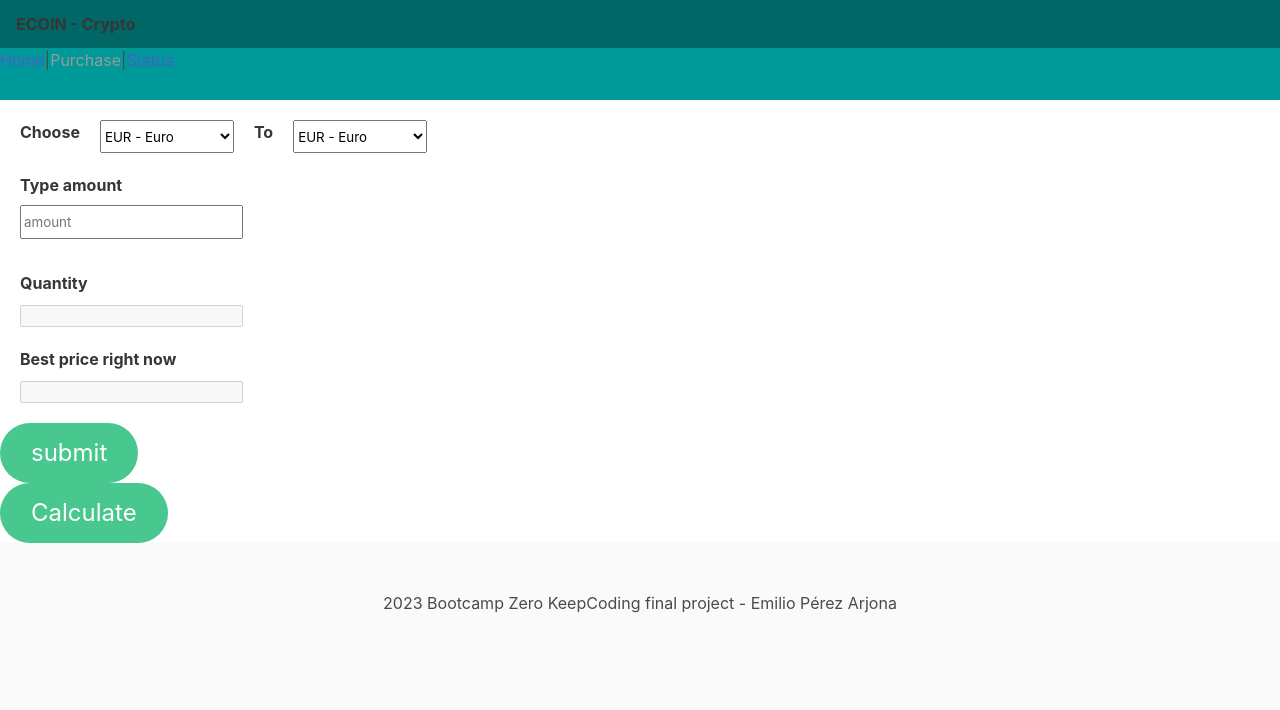
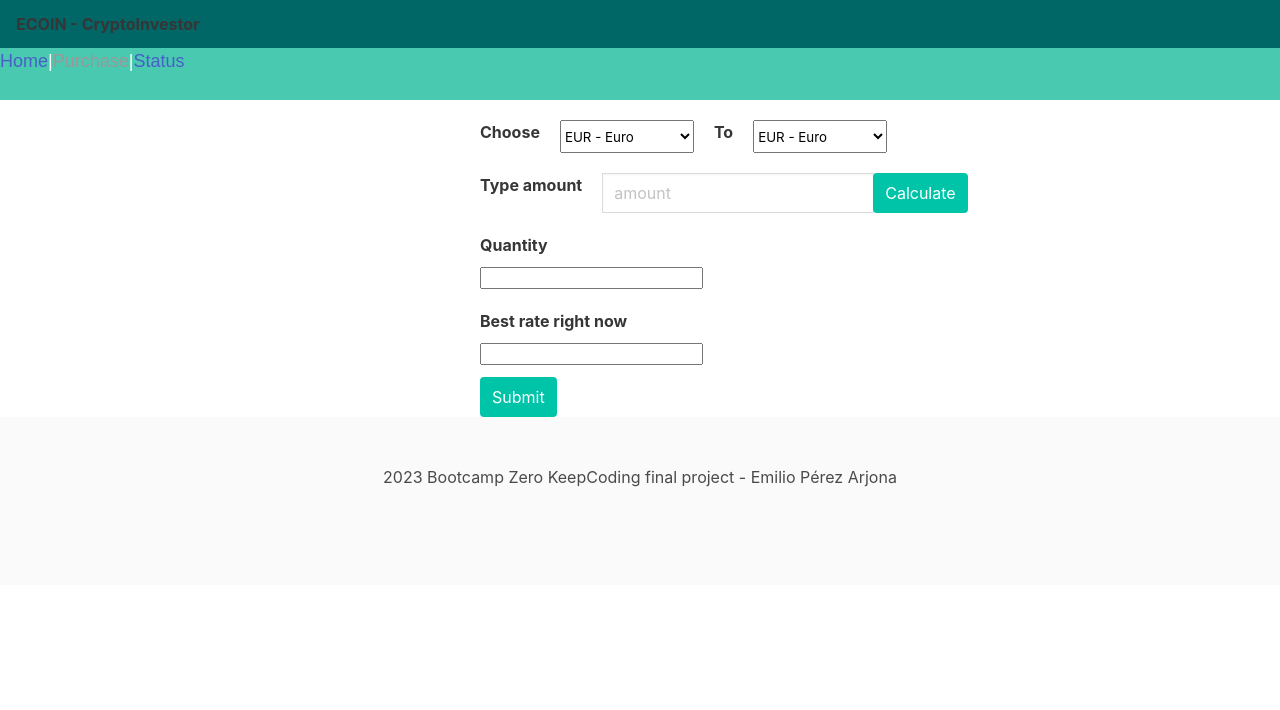
Before and after one commit to 3milioP/CoinAPI_Project, a Flask app: page /purchase in a window 1280 px wide. Shown: the top 710 px of the page. Run offline with Flask 2, Linux system fonts and the light colour scheme.

Commit message:
feat:another CSS's improvements

```diff
--- a/balance/__init__.py
+++ b/balance/__init__.py
@@ -1,9 +1,9 @@
 from flask import Flask
 from flask_cors import CORS
 
-# APIKEY = 'E6A881EC-A489-4A17-BD9D-354A4625D54A'
+APIKEY = 'E6A881EC-A489-4A17-BD9D-354A4625D54A'
 # APIKEY = 'A64FF26D-9DBE-472B-9AEA-BE1E93B6C932'
-APIKEY = '4AD6E075-1F3D-4CB0-8309-76741E5D4BA2'
+# APIKEY = '4AD6E075-1F3D-4CB0-8309-76741E5D4BA2'
 
 COINS = [("EUR", "EUR - Euro"),
          ("BTC", "BTC - Bitcoin"),
--- a/balance/forms.py
+++ b/balance/forms.py
@@ -18,6 +18,6 @@ class MovementForm(FlaskForm):
 
     to_quantity = FloatField('Quantity', render_kw={'readonly': True})
 
-    u_price = FloatField('Best price right now', render_kw={'readonly': True})
+    u_price = FloatField('Best rate right now', render_kw={'readonly': True})
 
-    submit = SubmitField('submit')
+    submit = SubmitField('Submit')
--- a/balance/local_api.py
+++ b/balance/local_api.py
@@ -34,7 +34,7 @@ def list_movements():
         else:
             result = {
                 'status': 'error',
-                'message': f'There are no movements in the system'
+                'message': 'There are no movements in the system'
             }
             status_code = 404
 
--- a/balance/static/css/style.css
+++ b/balance/static/css/style.css
@@ -14,12 +14,112 @@
     margin-right: 20px;
 }
 
-.button {
-    margin-right: 80px;
+.button .is-info {
+    background-color: #00c4a7;
+    border-color: transparent;
+    color: #fff;
+}
+
+.secundary-button {
+    background-color: #00c4a7;
+    border-color: transparent;
+    color: #fff;
+    border-width: 1px;
+    cursor: pointer;
+    justify-content: center;
+    padding-bottom: calc(0.5em - 1px);
+    padding-left: 1em;
+    padding-right: 1em;
+    padding-top: calc(0.5em - 1px);
+    text-align: center;
+    white-space: nowrap;
+    font-weight: 400;
+    box-sizing: inherit;
+    -webkit-appearance: none;
+    align-items: center;
+    border: 1px solid transparent;
+    border-top-color: transparent;
+    border-top-width: 1px;
+    border-right-color: transparent;
+    border-right-width: 1px;
+    border-bottom-color: transparent;
+    border-bottom-width: 1px;
+    border-left-color: transparent;
+    border-left-width: 1px;
+    border-radius: 4px;
+    box-shadow: none;
+    display: inline-flex;
+    font-size: 1rem;
+    height: 2.5em;
+    justify-content: flex-start;
+    line-height: 1.5;
+    padding-bottom: calc(0.5em - 1px);
+    padding-left: calc(0.75em - 1px);
+    padding-right: calc(0.75em - 1px);
+    padding-top: calc(0.5em - 1px);
+    position: relative;
+    vertical-align: top;
+
+    font-family: BlinkMacSystemFont, -apple-system, "Segoe UI", "Roboto", "Oxygen", "Ubuntu", "Cantarell", "Fira Sans", "Droid Sans", "Helvetica Neue", "Helvetica", "Arial", sans-serif;
+}
+
+.main-button {
+
+    margin-left: 30rem;
+    background-color: #00c4a7;
+    border-color: transparent;
+    color: #fff;
+    border-width: 1px;
+    cursor: pointer;
+    justify-content: center;
+    padding-bottom: calc(0.5em - 1px);
+    padding-left: 1em;
+    padding-right: 1em;
+    padding-top: calc(0.5em - 1px);
+    text-align: center;
+    white-space: nowrap;
+    font-weight: 400;
+    box-sizing: inherit;
+    -webkit-appearance: none;
+    align-items: center;
+    border: 1px solid transparent;
+    border-top-color: transparent;
+    border-top-width: 1px;
+    border-right-color: transparent;
+    border-right-width: 1px;
+    border-bottom-color: transparent;
+    border-bottom-width: 1px;
+    border-left-color: transparent;
+    border-left-width: 1px;
+    border-radius: 4px;
+    box-shadow: none;
+    display: inline-flex;
+    font-size: 1rem;
+    height: 2.5em;
+    justify-content: flex-start;
+    line-height: 1.5;
+    padding-bottom: calc(0.5em - 1px);
+    padding-left: calc(0.75em - 1px);
+    padding-right: calc(0.75em - 1px);
+    padding-top: calc(0.5em - 1px);
+    position: relative;
+    vertical-align: top;
+
+    font-family: BlinkMacSystemFont, -apple-system, "Segoe UI", "Roboto", "Oxygen", "Ubuntu", "Cantarell", "Fira Sans", "Droid Sans", "Helvetica Neue", "Helvetica", "Arial", sans-serif;
 }
 
 .navbar {
-    background-color: #009999;
+    background-color: #48C9B0;
+    font-size: medium;
+    font-family: sans-serif;
+    color: #fff;
+    text-align: center;
+}
+
+.navbar-menu {
+    font-family: sans-serif;
+    font-size: large;
+    color: #fff;
 }
 
 .table-container {
@@ -35,3 +135,11 @@
 .content-table-status {
     margin: 50rem;
 }
+
+.field {
+    margin-left: 30rem;
+}
+
+.center {
+    margin-left: 7rem;
+}
--- a/balance/static/js/form.js
+++ b/balance/static/js/form.js
@@ -1,8 +1,6 @@
-console.log('--- Iniciamos ejecución de form.js ---');
-
-// const APIKEY = 'E6A881EC-A489-4A17-BD9D-354A4625D54A'
+const APIKEY = 'E6A881EC-A489-4A17-BD9D-354A4625D54A'
 // const APIKEY = 'A64FF26D-9DBE-472B-9AEA-BE1E93B6C932'
-const APIKEY = '4AD6E075-1F3D-4CB0-8309-76741E5D4BA2'
+// const APIKEY = '4AD6E075-1F3D-4CB0-8309-76741E5D4BA2'
 
 
 const form = document.getElementById('form-mov');
@@ -86,7 +84,7 @@ function sendForm(event) {
     let url;
 
     operacion = 'POST';
-    url = 'http://127.0.0.1:5000//api/v1/movements';
+    url = 'http://127.0.0.1:5000/api/v1/movements';
 
     fetch(url, {
         method: operacion,
--- a/balance/templates/components/header.html
+++ b/balance/templates/components/header.html
@@ -1 +1 @@
-<header class="card-header-title">ECOIN - Crypto</header>
+<header class="card-header-title">ECOIN - CryptoInvestor</header>
--- a/balance/templates/purchase.html
+++ b/balance/templates/purchase.html
@@ -20,15 +20,19 @@
 
     </div>
 
-    <div class="field">
+    <div class="field has-addons">
         {{ form.from_quantity.label(class_="label") }}
         <div class="control">
-            <input class="select" id="from_quantity" name="from_quantity" required="" type="text" value=""
+            <input class="input" id="from_quantity" name="from_quantity" required="" type="text" value=""
                 placeholder="amount">
+        </div>
+        <div class="control">
+            <a class="secundary-button" id="calculate">
+                Calculate
+            </a>
         </div>
     </div>
 
-    <fieldset disabled>
     <div class="field">
         {{ form.to_quantity.label(class_="label") }}
         {{ form.to_quantity }}
@@ -39,14 +43,10 @@
         {{ form.u_price }}
     </div>
 
-    </fieldset>
-    <div class="actions">
-        {{ form.submit(class_="button is-large is-success is-rounded") }}
+    <div>
+        {{ form.submit(class_="main-button") }}
     </div>
+
 </form>
 
-<div>
-    <button class="button is-large is-success is-rounded" id="calculate">Calculate</button>
-</div>
-
 {% endblock content %}
--- a/balance/templates/status.html
+++ b/balance/templates/status.html
@@ -9,11 +9,11 @@
 <h1 class="tittle">Inversion Status</h1>
 
 <div class="table-container">
-    <table>
+    <table class="table">
         <thead>
             <tr>
-                <th class="content-table-status">Invested</th>
-                <th class="content-table-status">Actual Value</th>
+                <th class="content-table th">Invested</th>
+                <th class="content-table th">Actual Value</th>
             </tr>
         </thead>
         <tbody id="inv-status">
```
Also changed, not shown: balance/models.py (+6 -4 lines), data/balance.db. Lines whose indentation alone changed are shown as unchanged.
